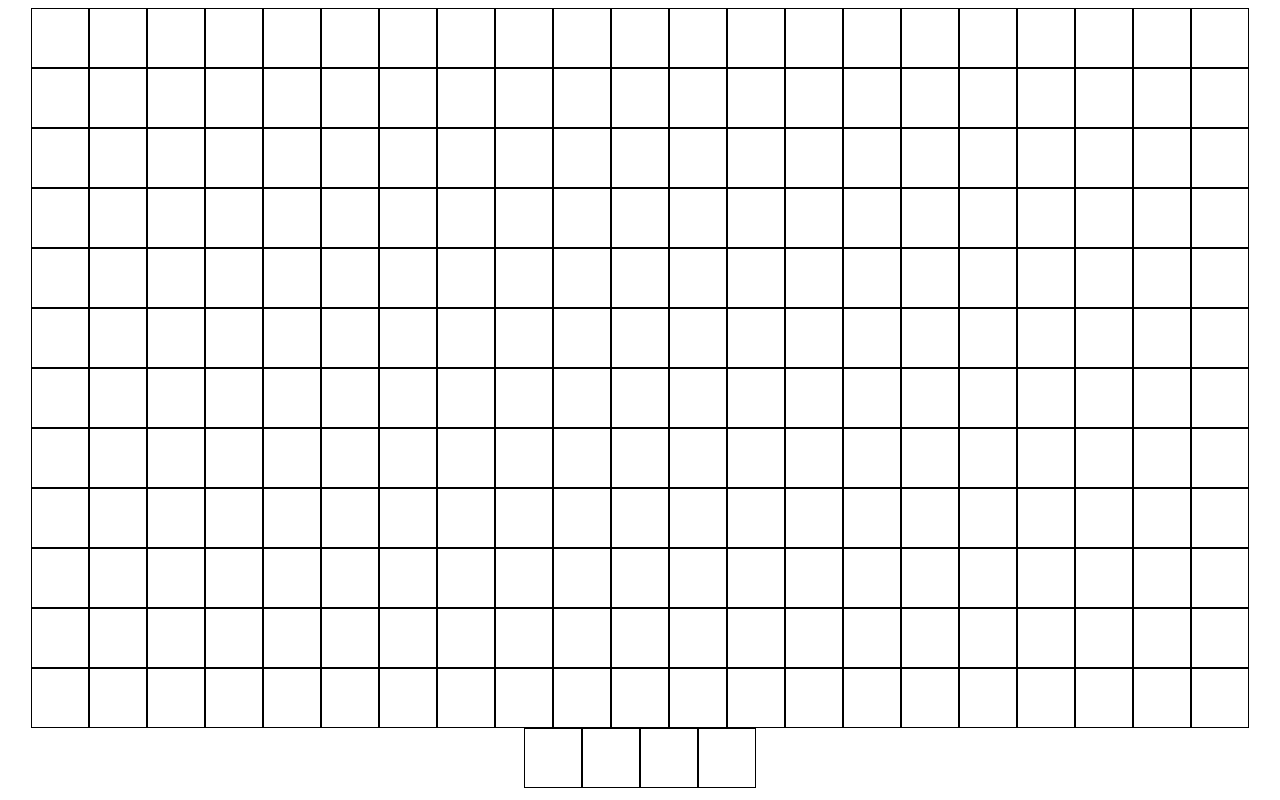
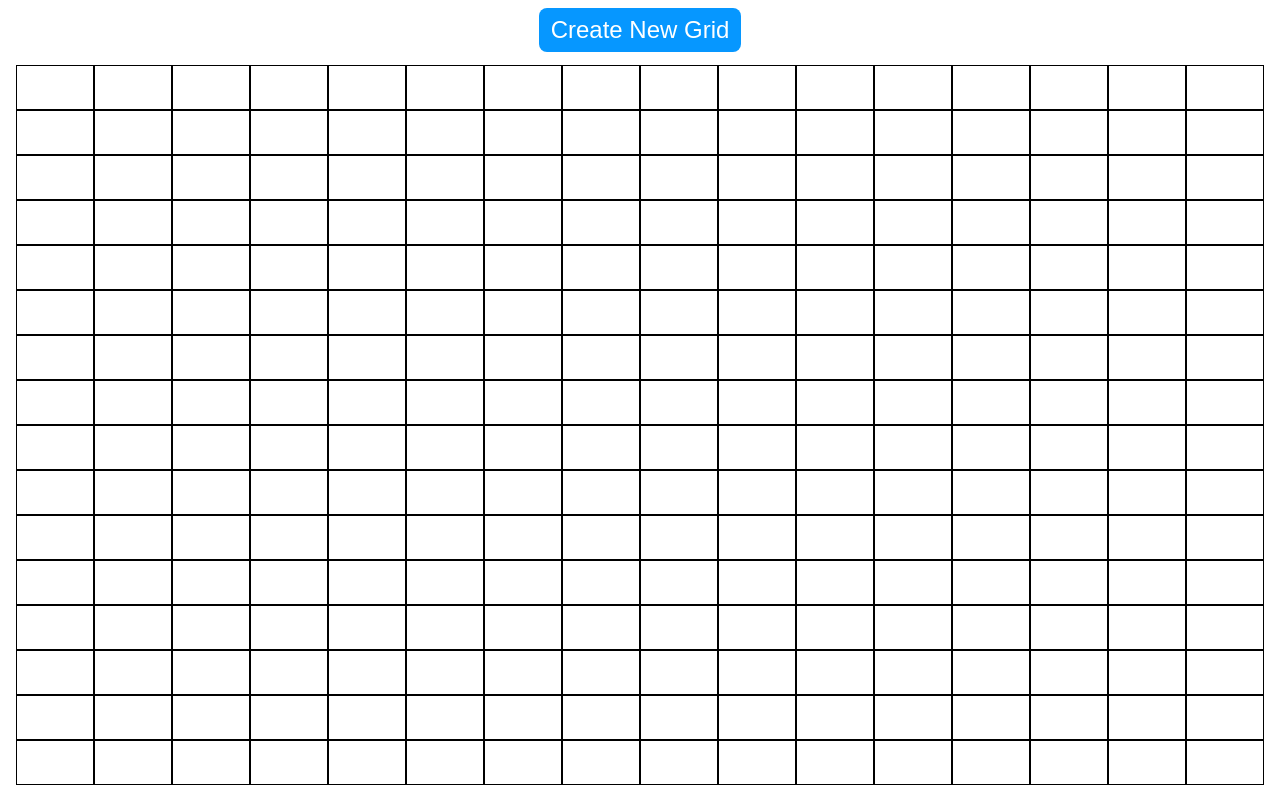
Before and after one commit to ericdai1/Etch-a-Sketch, a plain HTML site: page index.html in a window 1280 px wide. Drawn offline with Linux system fonts and the light colour scheme.

Commit message:
Added a button to prompt the user to pick the dimensions for the grid, and change the size accordingly.]

```diff
--- a/script.js
+++ b/script.js
@@ -1,40 +1,96 @@
-const GRID_SIZE = 16;
+// Global pre-defined constants and variables
+const BORDER_WIDTH = 32;
+const BUTTON_HEIGHT = 80;
+
+let gridWidth = window.innerWidth;
+let gridHeight = window.innerHeight;
+let gridDimensions = 16;
+
+const body = document.querySelector('body');
+
+// Adds a button that prompts the user to enter the # of squares they want for each side of the new grid
+function setUpNewGridButton() {
+  let newGridButton = document.createElement('button');
+  newGridButton.textContent = 'Create New Grid';
+  body.appendChild(newGridButton);
+
+  newGridButton.addEventListener('click', () => {
+    try {
+      gridDimensions = prompt('Enter the # of squares would you like on each side of the new Grid:');
+
+      if (gridDimensions == null || isNaN(gridDimensions) || gridDimensions > 100 || gridDimensions < 1) {
+        throw new Error("Not a valid number, or dimensions are too large.");
+      }
+
+      resetGrid();
+      createGrid();
+    }
+    catch (error) {
+      alert('Invalid input. Please enter a valid number.')
+    }
+  })
+}
 
 function setUpContainer() {
-  const body = document.querySelector('body');
-
   let gridContainer = document.createElement('div');
   gridContainer.id = 'container';
-
   body.appendChild(gridContainer);
 }
 
-// Main function to add a div into the html body
+// Empty out the grid due to a new one being requested, and set the correct dimensions for each grid box
+function resetGrid() {
+  const gridContainer = document.querySelector('#container');
+
+  while (gridContainer.firstChild) {
+    gridContainer.removeChild(container.firstChild);
+  }
+}
+
 function createGrid() {
+  const gridContainer = document.querySelector('#container');
+
+  for (let i = 0; i < gridDimensions; i++) {
+    for (let j = 0; j < gridDimensions; j++) {
+      addBox(gridContainer);
+    }
+  }
+
+  setGridSize();
+}
+
+// Main function to add a certain sized div into the grid
+function addBox(gridContainer) {
   try {
-    const gridContainer = document.querySelector('#container');
-
     let newDiv = document.createElement('div');
-    newDiv.classList.add('grid');
+    newDiv.classList.add('grid-box');
 
     gridContainer.appendChild(newDiv);
   }
   catch (err) {
-    console.log(`Original grid not created, error: ${err}`);
+    alert(`Original grid not created, error: ${err}`);
   }
 }
 
-setUpContainer();
+function setGridSize() {
+  const gridBoxes = document.querySelectorAll('.grid-box');
 
-// Call the createGrid function 16 x 16 times
-for (let i = 0; i < GRID_SIZE; i++) {
-  for (let j = 0; j < GRID_SIZE; j++) {
-    createGrid();
-  }
+  gridWidth = window.innerWidth;
+  gridHeight = window.innerHeight;
+
+  gridBoxes.forEach((gridBox) => {
+    gridBox.style.width = `${(gridWidth - BORDER_WIDTH) / gridDimensions}px`;
+
+    gridBox.style.height = `${(gridHeight - BUTTON_HEIGHT) / gridDimensions}px`;
+  });
 }
 
+// Main meat of the project comes from the following three functions, with inner helper functions in the correct order.
+setUpNewGridButton();
+setUpContainer();
+createGrid();
+
 // Handle hover event for each box of the 16x16 grid
-const gridBoxes = document.querySelectorAll('.grid');
+const gridBoxes = document.querySelectorAll('.grid-box');
 gridBoxes.forEach((gridBox) => {
   gridBox.addEventListener('mouseenter', () => {
     gridBox.classList.add('hover');
--- a/style.css
+++ b/style.css
@@ -10,14 +10,31 @@ body {
 }
 
 #container {
+  width: 100%;
+  height: 95%;
   display: flex;
   justify-content: center;
   align-items: center;
   flex-wrap: wrap;
 }
 
-.grid {
-  width: 58px;
+button {
+  height: 5%;
+  font-size: 24px;
+  padding: 8px 12px;
+  margin-bottom: 1%;
+  border: none;
+  border-radius: 8px;
+  background-color: rgb(6, 151, 255);
+  color: white;
+}
+
+button:hover {
+  background-color: rgb(0, 74, 248);
+}
+
+.grid-box {
+  width: 118px;
   height: 60px;
   border: 1px solid black;
 }
```
